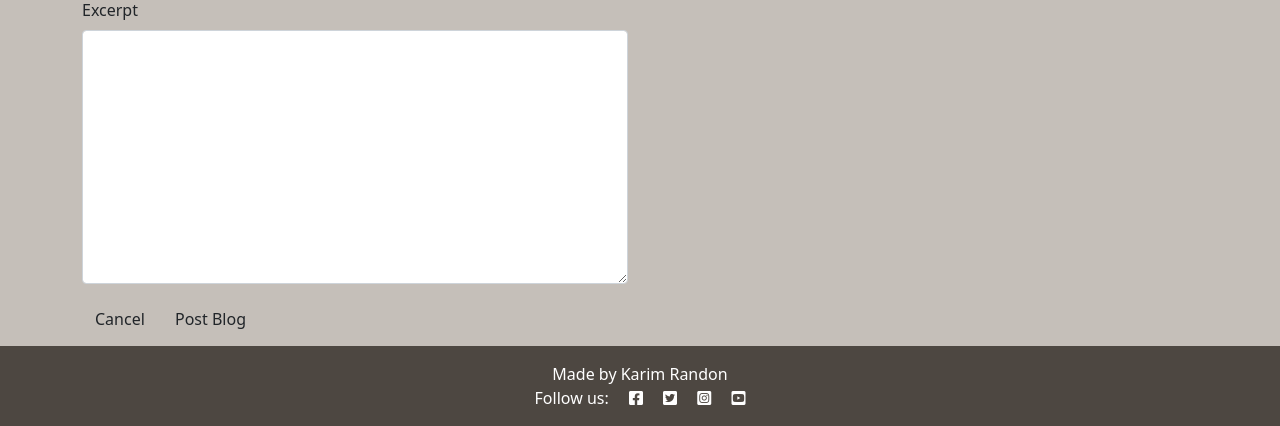
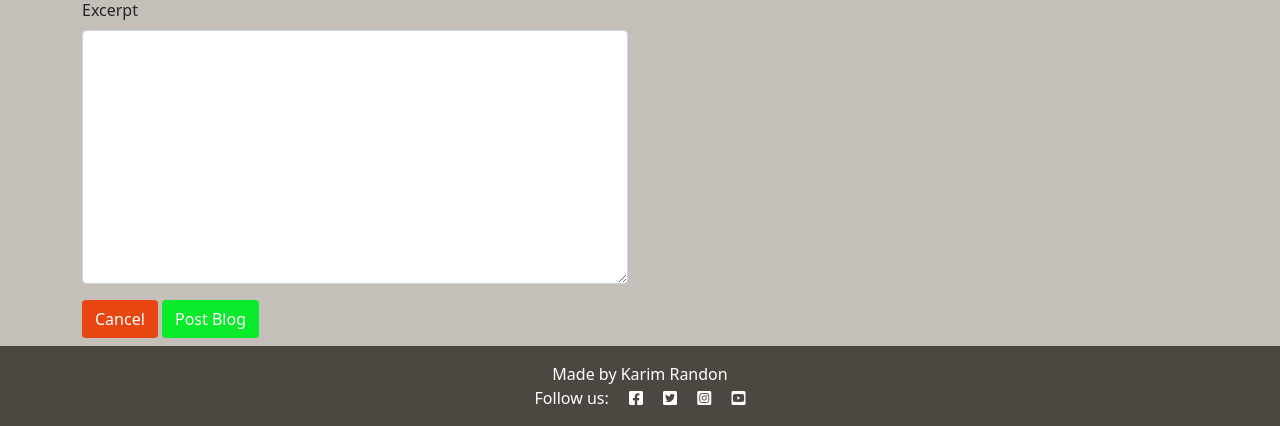
Before and after one commit to krandon1986/project-4-full-stack-blogspace, a Django app: template blog/templates/blog/add_blog.html in a window 1280 px wide. Shown: the part 960-1386 px from the top of the page. Run offline with Django 4.2, Linux system fonts and the light colour scheme; the template is opened without the code that fills it: values that come from a table or form of the project are taken from there, others are empty; parts of the project's set-up code (start-up, migrations or seed data) failed here and were passed over; some libraries are stand-ins or nearby versions.

Commit message:
Correct the errors on the add_blog page

```diff
--- a/blog/templates/blog/add_blog.html
+++ b/blog/templates/blog/add_blog.html
@@ -19,8 +19,8 @@
                 {% csrf_token %}
                 {{ form | crispy }}
                 <div class="text-right">
-                    <a class="btn btn-outline-black rounded-0" href="{% url 'home' %}">Cancel</a>
-                    <button class="btn btn-black rounded-0" type="submit">Post Blog</button>
+                    <a class="btn btn-delete" href="{% url 'home' %}">Cancel</a>
+                    <button class="btn btn-signup" type="submit">Post Blog</button>
                 </div>
             </form>
         </div>
--- a/blog/urls.py
+++ b/blog/urls.py
@@ -3,7 +3,7 @@ from django.urls import path
 
 urlpatterns = [
     path('', views.PostList.as_view(), name='home'),
-    path('<slug:slug>/', views.post_detail, name='post_detail'),
+    path('post_detail/<slug:slug>/', views.post_detail, name='post_detail'),
     path('<slug:slug>/edit_comment/<int:comment_id>',
         views.comment_edit, name='comment_edit'),
     path('<slug:slug>/delete_comment/<int:comment_id>',
--- a/blog/views.py
+++ b/blog/views.py
@@ -115,16 +115,16 @@ def add_blog(request):
             post = form.save()
             messages.add_message(request, messages.SUCCESS,
              'Successfully added a new blog!')
-            return redirect(reverse('post_detail', args=[post.id]))
+            return redirect(reverse('post_detail', args=[slug]))
         else:
             messages.add_message(request, messages.ERROR,
              'Failed to post a blog. Be sure the form is valid.')
     else:
         form = PostForm()
 
-    template = 'blog/add_blog.html'
+    template = "blog/add_blog.html"
     context = {
-        'form': form,
+        "form": form,
     }
 
     return render(request, template, context)
```
